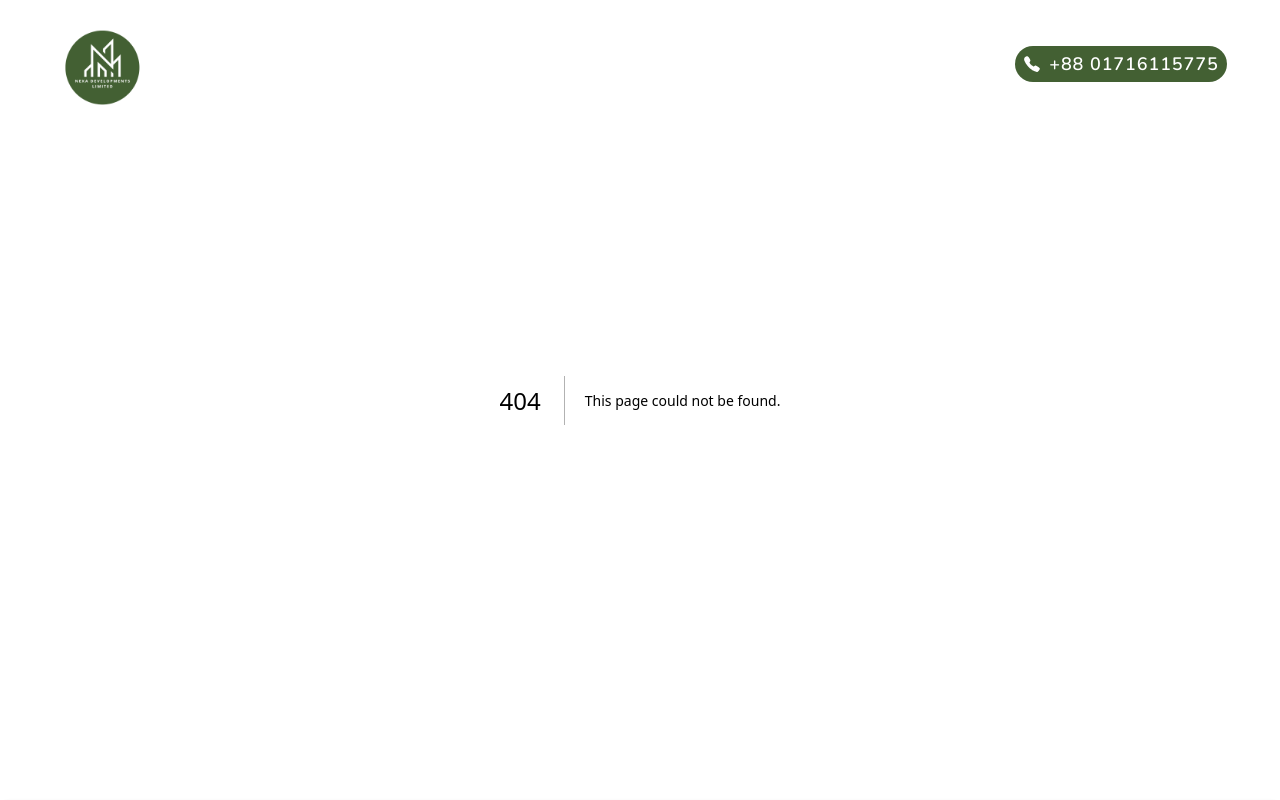
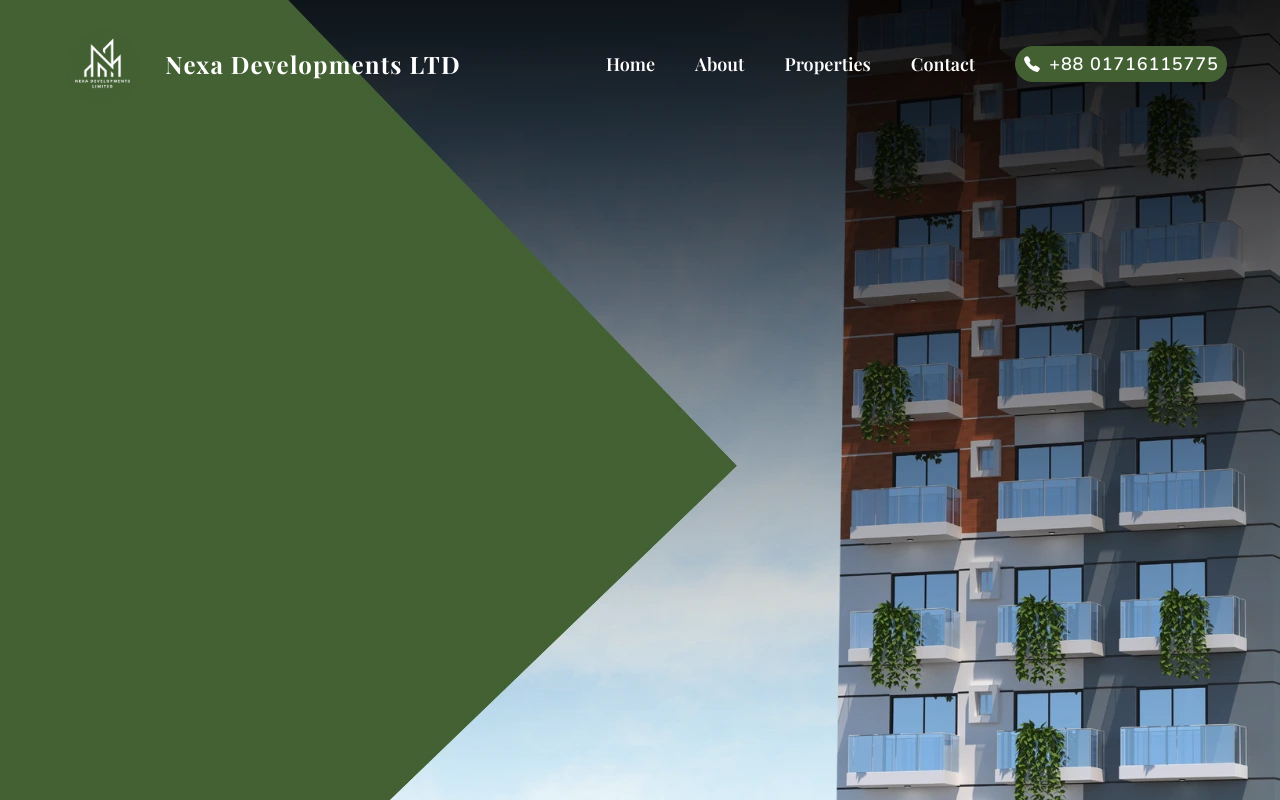
Before and after one commit to alifhossain07/nexa-development-realestate, a Next.js app: page /properties in a window 1280 px wide. Before the commit this address had no page. Shown: the top 800 px of the page. Built offline with nearby package versions, Linux system fonts and the light colour scheme; a web font is replaced by a local one.

Commit message:
Started Working On Properties Page

```diff
--- /dev/null
+++ b/app/properties/page.tsx
@@ -0,0 +1,10 @@
+import PropertyBanner from "./sections/PropertyBanner/PropertyBanner";
+
+export default function Property() {
+
+  return (
+    <div>
+     <PropertyBanner></PropertyBanner>
+    </div>
+  );
+}
--- /dev/null
+++ b/app/properties/sections/PropertyBanner/PropertyBanner.tsx
@@ -0,0 +1,17 @@
+import React from 'react';
+import PropertyBannerImage from "@/public/images/propertyBanner.webp";
+const PropertyBanner = () => {
+    return (
+        <div  className="relative bg-cover bg-center h-[900px]  flex items-start justify-center  transition-opacity duration-300"
+        style={{
+          backgroundImage: `url(${PropertyBannerImage.src})`,
+
+
+          backgroundPosition: "center 40%", // 20% from the top, adjust as needed
+        }}>
+
+        </div>
+    );
+};
+
+export default PropertyBanner;
--- a/app/shared/Header.tsx
+++ b/app/shared/Header.tsx
@@ -6,6 +6,7 @@ import { IoCall } from "react-icons/io5";
 import { GiHamburgerMenu } from "react-icons/gi"; // For the hamburger icon
 
 import Logo from "@/public/images/logo.png";
+import Link from 'next/link';
 
 const Header = () => {
     const [isScrolled, setIsScrolled] = useState(false);
@@ -52,9 +53,9 @@ const Header = () => {
                             isScrolled ? "text-black" : "text-white"
                         }`}
                     >
-                        <li>Home</li>
+                        <li ><Link href="/">Home</Link> </li>
                         <li>About</li>
-                        <li>Properties</li>
+                        <li><Link href="/properties">Properties</Link></li>
                         <li>Contact</li>
                     </ul>
 
```
Also changed, not shown: public/images/PropertyBanner.png (added), public/images/PropertyBanner.webp (added).
